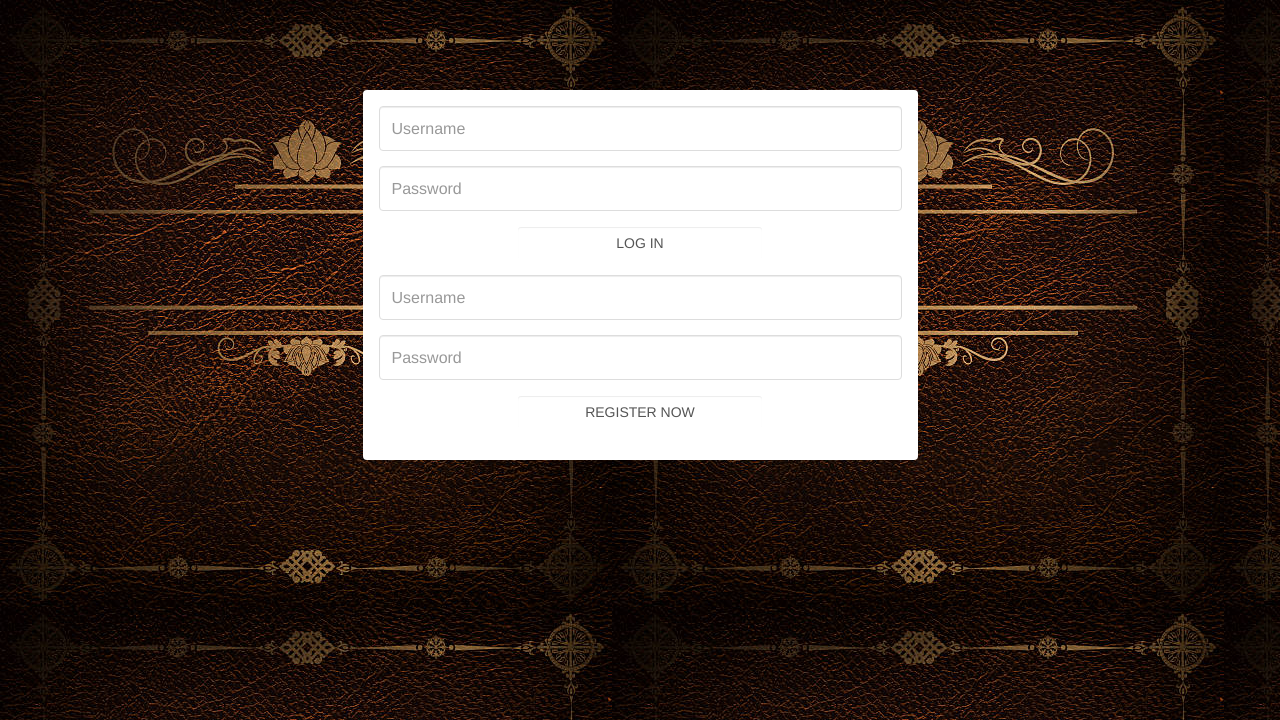
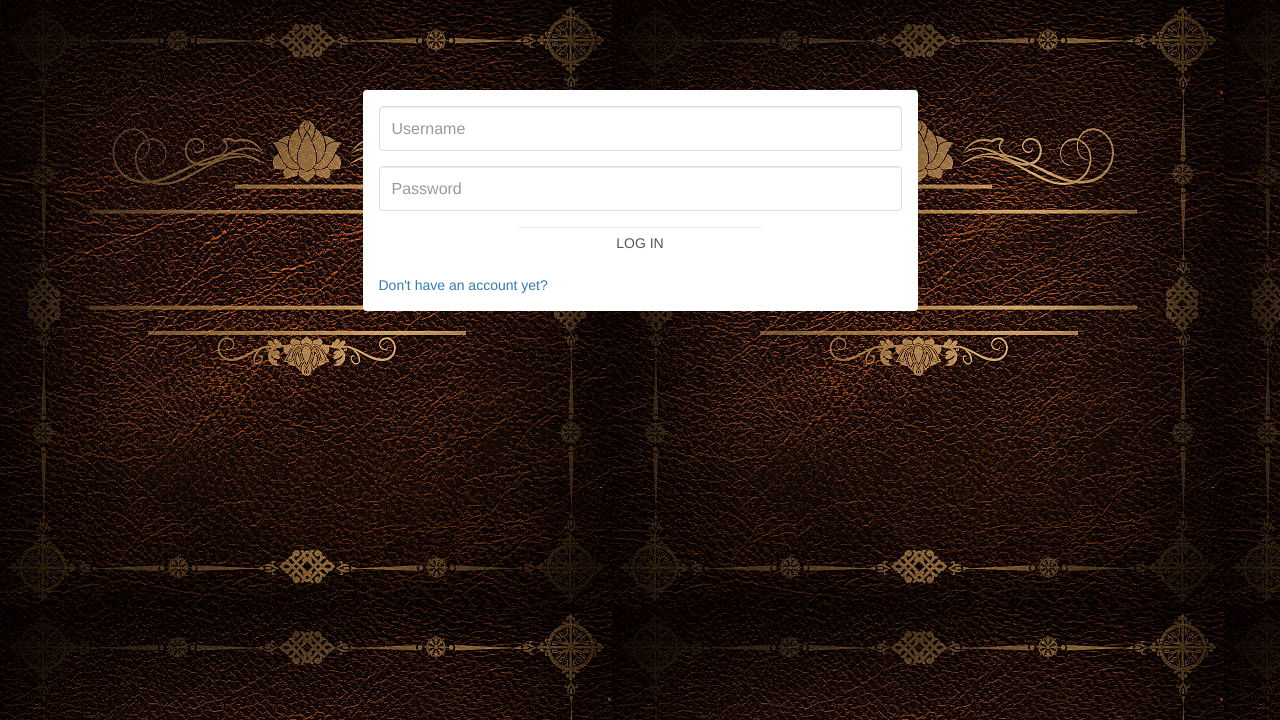
Before and after one commit to hafezbahrasemani/CS50W_Project1, a Flask app: page / in a window 1280 px wide. Shown: the top 720 px of the page. Run offline with Flask 2, Linux system fonts and the light colour scheme; some libraries are stand-ins or nearby versions.

Commit message:
I have done some changes to the index.html and application.py to make the login and signup prototypes to work correctly; now it's ok

```diff
--- a/application.py
+++ b/application.py
@@ -37,3 +37,7 @@ def success():
     db.commit()
 
     return render_template('success.html')
+
+@app.route("/register", methods=["GET", "POST"])
+def register():
+        return render_template('signup.html')
--- a/templates/index.html
+++ b/templates/index.html
@@ -8,44 +8,20 @@
 
     <body background="{{ url_for('static',
                 filename='book-cover-background-14.jpg' )}}">
-
        <div class="container" >
           <div class="row">
 			      <div class="col-md-6 col-md-offset-3">
 				      <div class="panel panel-login">
-
-               <!-- <div class="panel-heading">
-						     <div class="row">
-          		     <div class="col-xs-6 col-">
-								      <a href="#" class="active" id="login-form-link">Login</a>
-							     </div>
-
-                   <div class="col-xs-6">
-								     <a href="#" id="register-form-link">Register</a>
-							     </div>
-          	     </div>
-					     </div> -->
-
-
                 <div class="panel-body">
                   <div class="row">
                     <div class="col-lg-12">
-
                       <form id="login-form" style="display: block;">
-
                         <div class="form-group">
                           <input type="text" name="username" id="username" tabindex="1" class="form-control" placeholder="Username">
                         </div>
-
                         <div class="form-group">
                           <input type="password" name="password" id="password" tabindex="2" class="form-control" placeholder="Password">
                         </div>
-
-                          <!-- <div class="form-group text-center">
-                            <input type="checkbox" tabindex="3" class="" name="remember" id="remember">
-                            <label for="remember"> Remember Me</label>
-                          </div> -->
-
                         <div class="form-group">
                           <div class="row">
                             <div class="col-sm-6 col-sm-offset-3">
@@ -53,33 +29,9 @@
                             </div>
                           </div>
                         </div>
-
-                          <!-- <div class="form-group">
-                            <div class="row">
-                              <div class="col-lg-12">
-                                <div class="text-center">
-                                  <a tabindex="5" class="forgot-password">Forgot Password?</a>
-                                </div>
-                              </div>
-                            </div>
-                          </div> -->
-
-                        <form id="register-form" action="{{url_for('success')}}" method="post">
-                          <div class="form-group">
-                            <input type="text" name="username" id="username" tabindex="1" class="form-control" placeholder="Username" value="">
-                          </div>
-                          <div class="form-group">
-                            <input type="password" name="password" id="password" tabindex="2" class="form-control" placeholder="Password">
-                          </div>
-                          <div class="form-group">
-                            <div class="row">
-                              <div class="col-sm-6 col-sm-offset-3">
-                                <input type="submit" name="register-submit" id="register-submit" tabindex="4" class="form-control btn btn-register" value="Register Now">
-                              </div>
-                            </div>
-                          </div>
                       </form>
 
+                      <a href=" {{ url_for('register') }}"> Don't have an account yet? </a>
                    </div>
                 </div>
               </div>
@@ -87,6 +39,5 @@
           </div>
         </div>
       </div>
-
     </body>
 </html>
```
Also changed, not shown: templates/signup.html (added, +32 -0 lines). Lines whose indentation alone changed are shown as unchanged.
